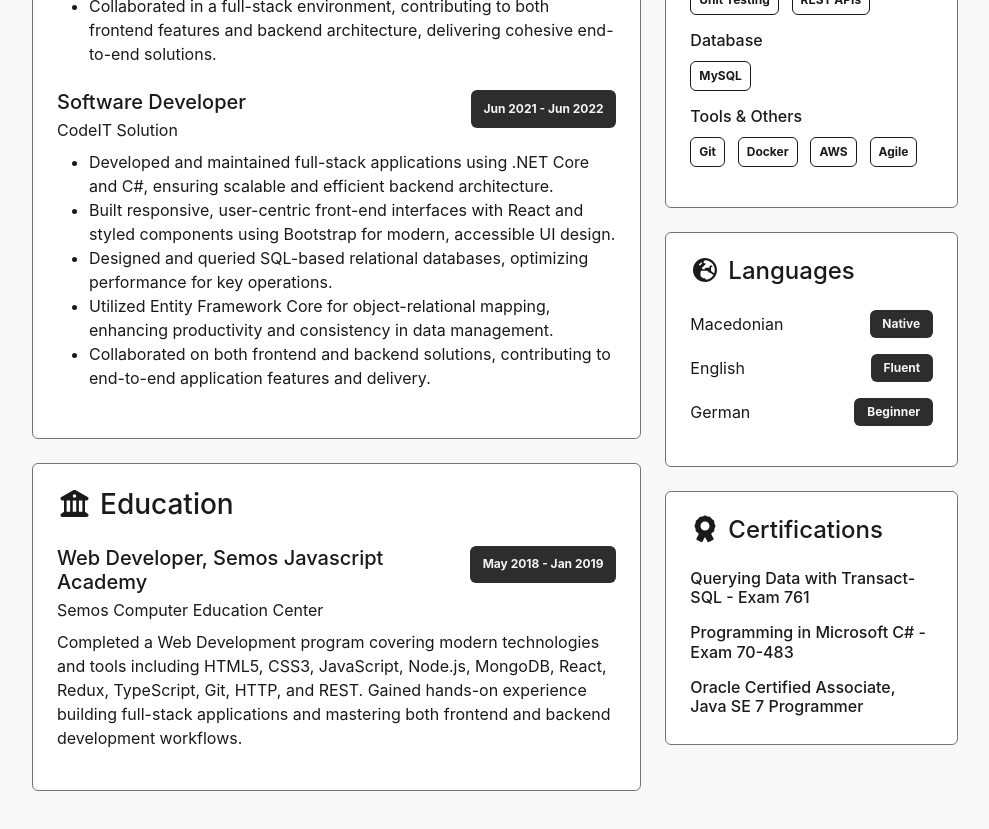
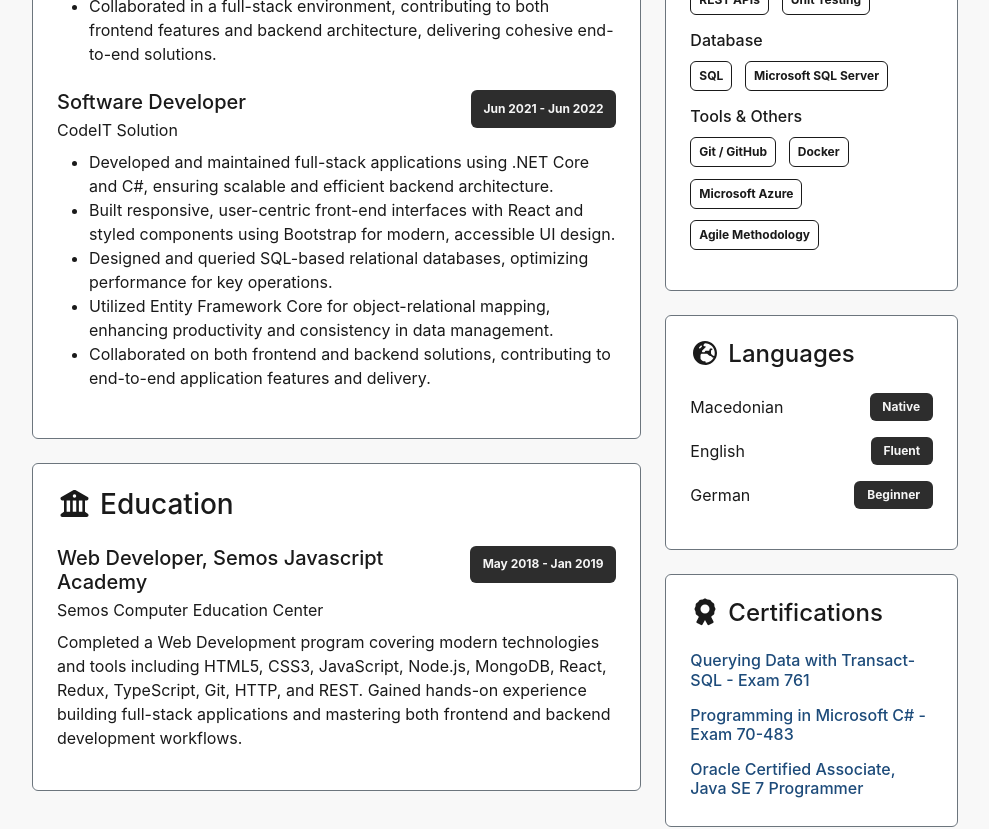
Before and after one commit to argirowski/ArgirovskiPortfolio, a React (Create React App) app: page / in a window 1280 px wide. Shown: the part 2480-3309 px from the top of the page, without its empty margins (145-1134 px from the left). Built offline with nearby package versions, Linux system fonts and the light colour scheme.

Commit message:
Adding more link tags

```diff
--- a/src/components/ResumePage/ResumePage.css
+++ b/src/components/ResumePage/ResumePage.css
@@ -42,3 +42,15 @@
   margin-left: 0.5rem;
   padding: 0.5rem 0.8rem;
 }
+
+.resume-cert-link {
+  color: #1d4b7a !important;
+  font-family: inherit !important;
+  font-size: inherit !important;
+  font-weight: inherit !important;
+  text-decoration: none !important;
+}
+.resume-cert-link:hover {
+  color: #1d4b7a !important;
+  border-bottom: 1px solid #1d4b7a;
+}
--- a/src/components/ResumePage/ResumePage.tsx
+++ b/src/components/ResumePage/ResumePage.tsx
@@ -176,8 +176,7 @@ const ResumePage: React.FC = () => {
                           "TypeScript",
                           "React",
                           "Redux",
-                          "HTML5",
-                          "CSS3",
+                          "Responsive Design",
                           "Tailwind CSS",
                         ].map((skill) => (
                           <Badge key={skill} className="font-mono skill-badge">
@@ -194,8 +193,8 @@ const ResumePage: React.FC = () => {
                           "C#",
                           ".NET Core",
                           "Entity Framework Core",
+                          "REST APIs",
                           "Unit Testing",
-                          "REST APIs",
                         ].map((skill) => (
                           <Badge key={skill} className="font-mono skill-badge">
                             {skill}
@@ -207,7 +206,7 @@ const ResumePage: React.FC = () => {
                     <div className="mb-3">
                       <h6 className="text-light font-inter mb-2">Database</h6>
                       <div className="d-flex flex-wrap gap-2">
-                        {["MySQL"].map((skill) => (
+                        {["SQL", "Microsoft SQL Server"].map((skill) => (
                           <Badge key={skill} className="font-mono skill-badge">
                             {skill}
                           </Badge>
@@ -220,7 +219,12 @@ const ResumePage: React.FC = () => {
                         Tools & Others
                       </h6>
                       <div className="d-flex flex-wrap gap-2">
-                        {["Git", "Docker", "AWS", "Agile"].map((skill) => (
+                        {[
+                          "Git / GitHub",
+                          "Docker",
+                          "Microsoft Azure",
+                          "Agile Methodology",
+                        ].map((skill) => (
                           <Badge key={skill} className="font-mono skill-badge">
                             {skill}
                           </Badge>
@@ -268,19 +272,41 @@ const ResumePage: React.FC = () => {
 
                     <div className="mb-3">
                       <h6 className="text-light font-inter mb-1">
-                        Querying Data with Transact-SQL - Exam 761
+                        <a
+                          href="https://www.credly.com/badges/ab2660b7-4db1-4515-9e0d-56238e6c1e45"
+                          target="_blank"
+                          rel="noopener noreferrer"
+                          className="resume-cert-link"
+                        >
+                          Querying Data with Transact-SQL - Exam 761
+                        </a>
                       </h6>
                     </div>
 
                     <div className="mb-3">
                       <h6 className="text-light font-inter mb-1">
-                        Programming in Microsoft C# - Exam 70-483
+                        <a
+                          href="https://www.credly.com/badges/49fceafe-9455-40c1-988c-dd6500def154"
+                          target="_blank"
+                          rel="noopener noreferrer"
+                          className="resume-cert-link"
+                        >
+                          Programming in Microsoft C# - Exam 70-483
+                        </a>
                       </h6>
                     </div>
 
                     <div>
                       <h6 className="text-light font-inter mb-1">
-                        Oracle Certified Associate, Java SE 7 Programmer
+                        <a
+                          href="https://www.credly.com/badges/b9f7aeda-e73b-483c-820e-90fccfa1278f"
+                          target="_blank"
+                          rel="noopener noreferrer"
+                          className="resume-cert-link"
+                          style={{ color: "inherit", textDecoration: "none" }}
+                        >
+                          Oracle Certified Associate, Java SE 7 Programmer
+                        </a>
                       </h6>
                     </div>
                   </Card.Body>
```
